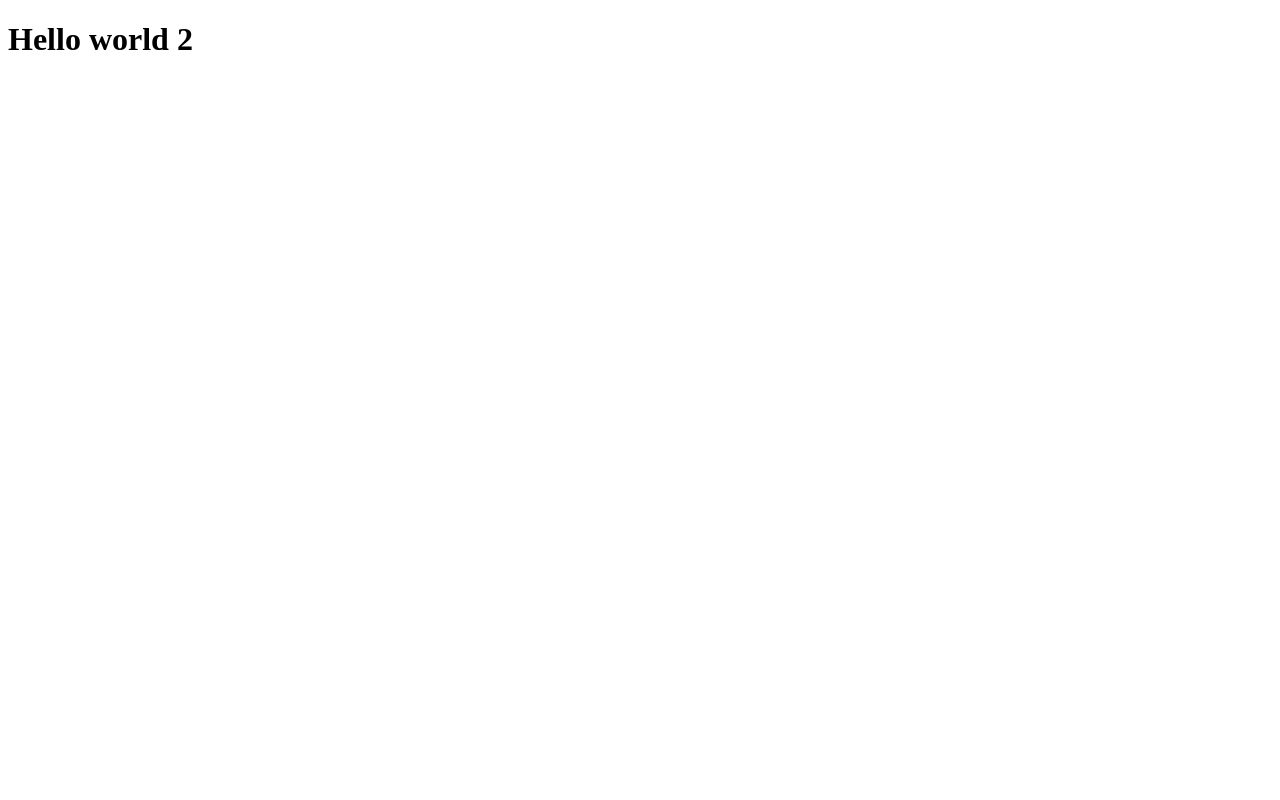
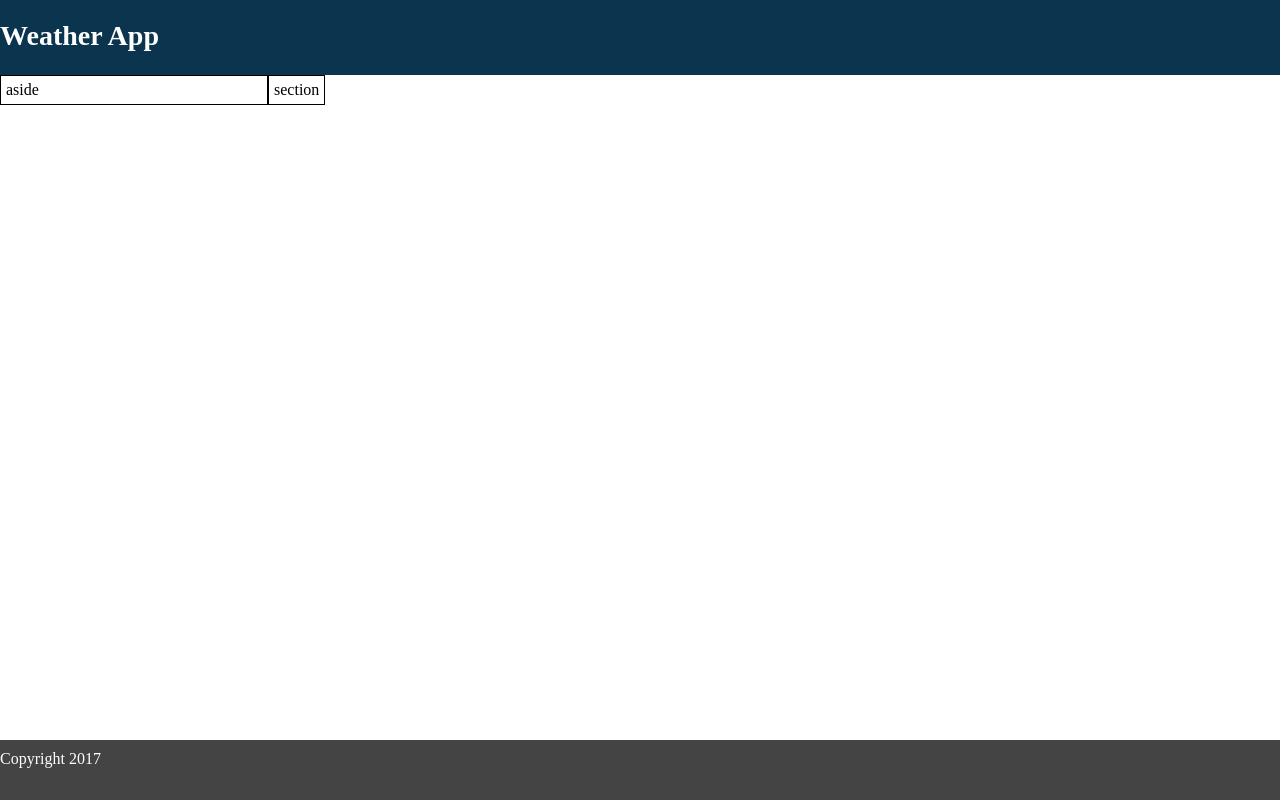
Before and after one commit to valeraGorobets/react-redux-boilerplate, a React (Create React App) app: page / in a window 1280 px wide. Built offline with nearby package versions, Linux system fonts and the light colour scheme.

Commit message:
Create start layout

```diff
--- a/src/App.js
+++ b/src/App.js
@@ -1,10 +1,19 @@
 import React, { Component } from 'react';
+import Header from './Components/Header';
+import Main from './Components/Main';
+import Footer from './Components/Footer';
+
+import './styles.css';
 
 class App extends Component {
   render() {
     return (
-      <div className="App">
-        <h1>Hello world 2</h1>
+      <div>
+        <div className="content">
+          <Header />
+          <Main />
+        </div>
+        <Footer />
       </div>
     );
   }
--- /dev/null
+++ b/src/Components/Footer/index.js
@@ -0,0 +1,12 @@
+import React, { Component } from 'react';
+import './styles.css'
+
+export default class Footer extends Component {
+  render() {
+    return (
+      <footer className="footer text-center">
+        <p>Copyright 2017</p>
+      </footer>
+    );
+  }
+}
--- /dev/null
+++ b/src/Components/Footer/styles.css
@@ -0,0 +1,10 @@
+footer {
+  background-color: #444444;
+  color: #fff;
+  padding: 10px 0;
+  height: 40px;
+}
+
+p {
+  margin: 0;
+}
--- /dev/null
+++ b/src/Components/Header/index.js
@@ -0,0 +1,12 @@
+import React, { Component } from 'react';
+import './styles.css'
+
+export default class Header extends Component {
+  render() {
+    return (
+      <header>
+        <h1 className="text-center">Weather App</h1>
+      </header>
+    );
+  }
+}
--- /dev/null
+++ b/src/Components/Header/styles.css
@@ -0,0 +1,8 @@
+h1 {
+  background-color: #0B354E;
+  color: #fff;
+  font-size: 28px;
+  margin: 0;
+  padding: 20px 0;
+  height: 35px;
+}
--- /dev/null
+++ b/src/Components/Main/index.js
@@ -0,0 +1,17 @@
+import React, { Component } from 'react';
+import './styles.css';
+
+export default class Main extends Component {
+  render() {
+    return (
+      <div className="container">
+        <aside>
+          aside
+        </aside>
+        <section>
+          section
+        </section>
+      </div>
+    );
+  }
+}
--- /dev/null
+++ b/src/Components/Main/styles.css
@@ -0,0 +1,18 @@
+.container {
+  float:left;
+  width:100%;
+}
+.container > * {
+  padding: 5px;
+}
+aside {
+  float:left;
+  width:20%;
+  border: 1px solid #000;
+}
+
+section {
+  float:left;
+  /*width:60%;*/
+  border: 1px solid #000;
+}
--- /dev/null
+++ b/src/styles.css
@@ -0,0 +1,8 @@
+body, html {
+	height: 100%;
+	margin: 0;
+}
+
+.content {
+  min-height: calc(100vh - 60px);
+}
```
Also changed, not shown: 1 other file (tests, documents, lock files or other folders).
